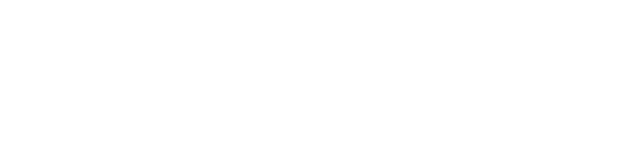
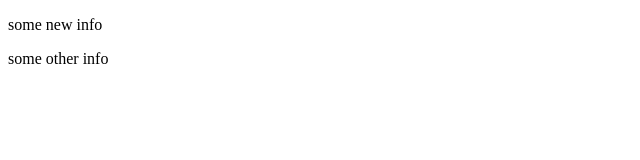
Before and after one commit to htmlCss-218/saba-andguladze, a plain HTML site: page lesson5offline/index.html in a window 1280 px wide. Shown: the whole page, without its empty margins (0-640 px from the left). Drawn offline with Linux system fonts and the light colour scheme.

Commit message:
finished

```diff
--- a/lesson5offline/index.html
+++ b/lesson5offline/index.html
@@ -7,5 +7,7 @@
 </head>
 <body>
 
+    <p>some new info</p>
+    <p>some other info</p>
 </body>
 </html>
```
